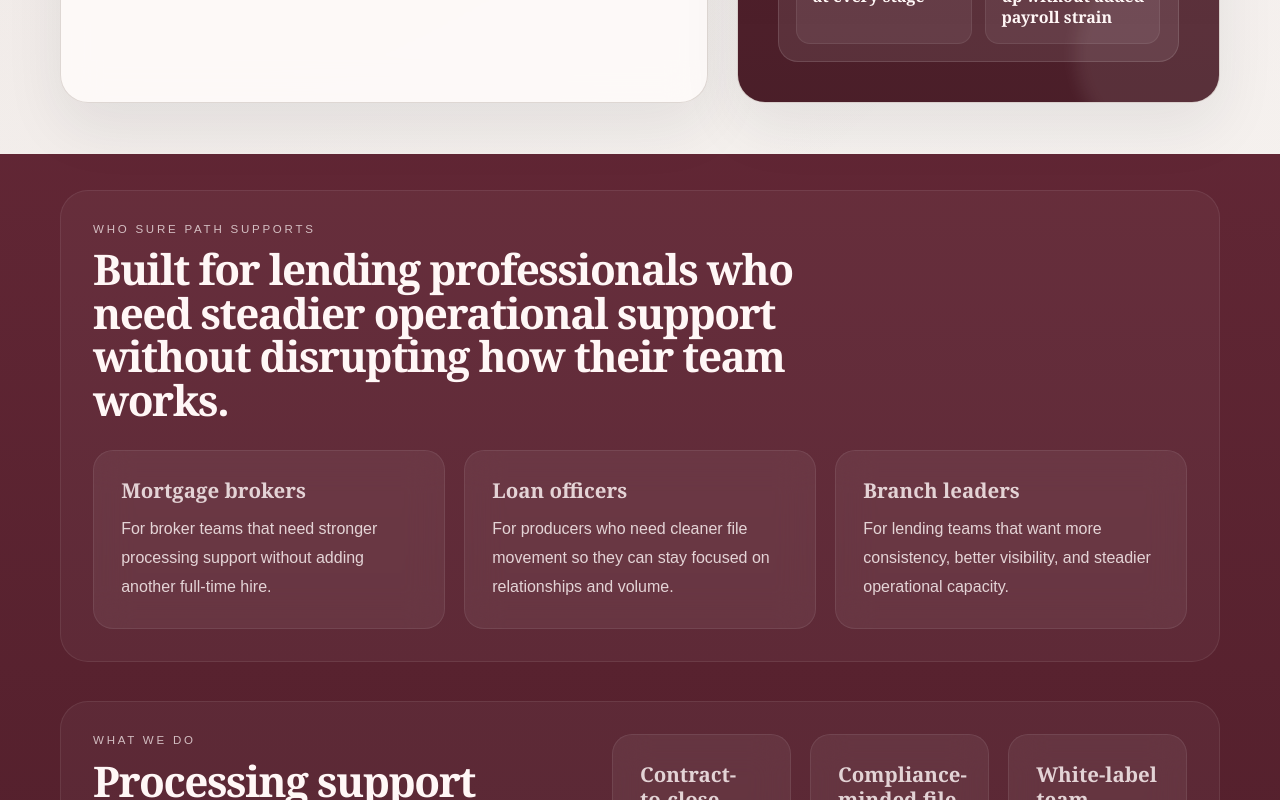
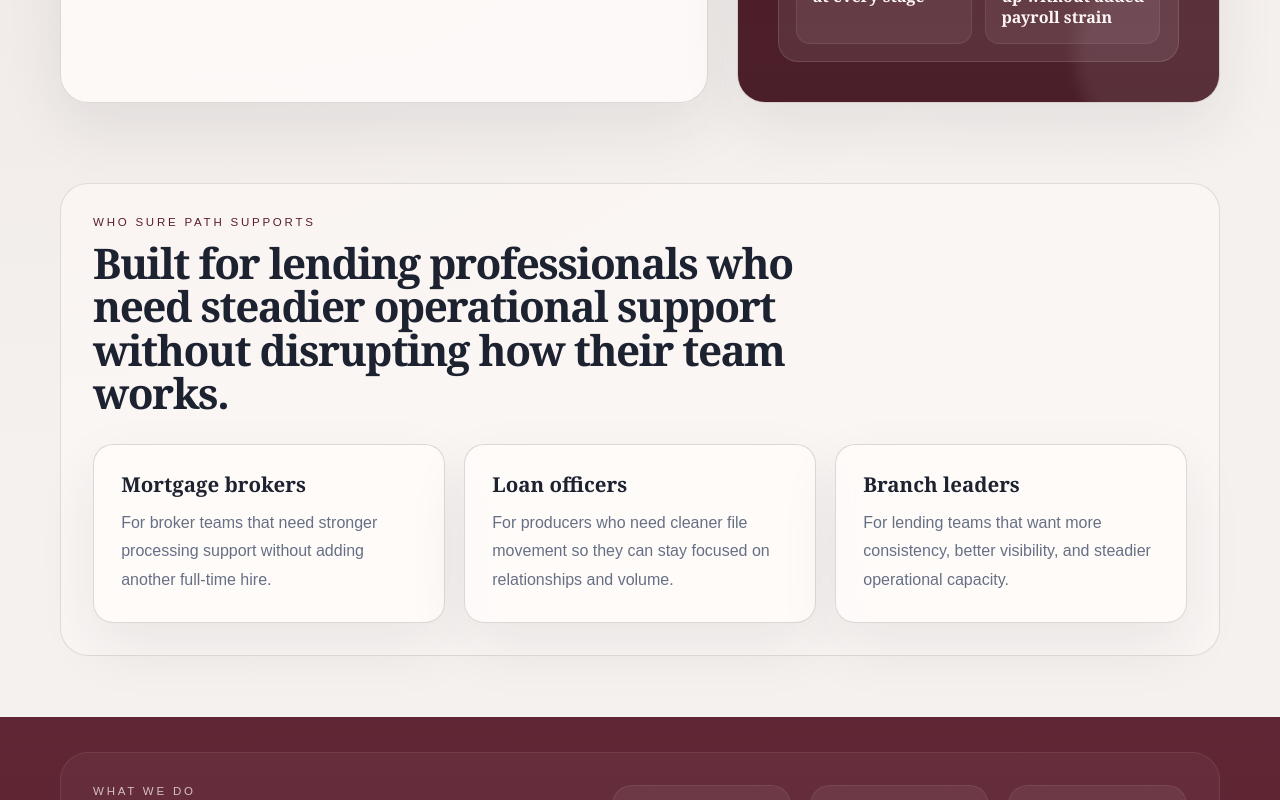
Before and after one commit to Kapriatti/surepath, a Next.js app: page / in a window 1280 px wide. Shown: the part 840-1640 px from the top of the page. Built offline with nearby package versions, Linux system fonts and the light colour scheme.

Commit message:
Adjust homepage band section break

```diff
--- a/app/page.js
+++ b/app/page.js
@@ -89,9 +89,8 @@
           </div>
         </section>
 
-        <div className="home-band">
-          <section className="section">
-            <div className="container section-frame section-frame-band">
+        <section className="section">
+          <div className="container section-frame">
             <div className="section-heading">
               <span className="kicker">Who Sure Path Supports</span>
               <h2>Built for lending professionals who need steadier operational support without disrupting how their team works.</h2>
@@ -105,9 +104,10 @@
                 </article>
               ))}
             </div>
-            </div>
-          </section>
+          </div>
+        </section>
 
+        <div className="home-band">
           <section className="section">
             <div className="container section-split section-band-panel">
             <div className="section-heading section-heading-tight">
```
